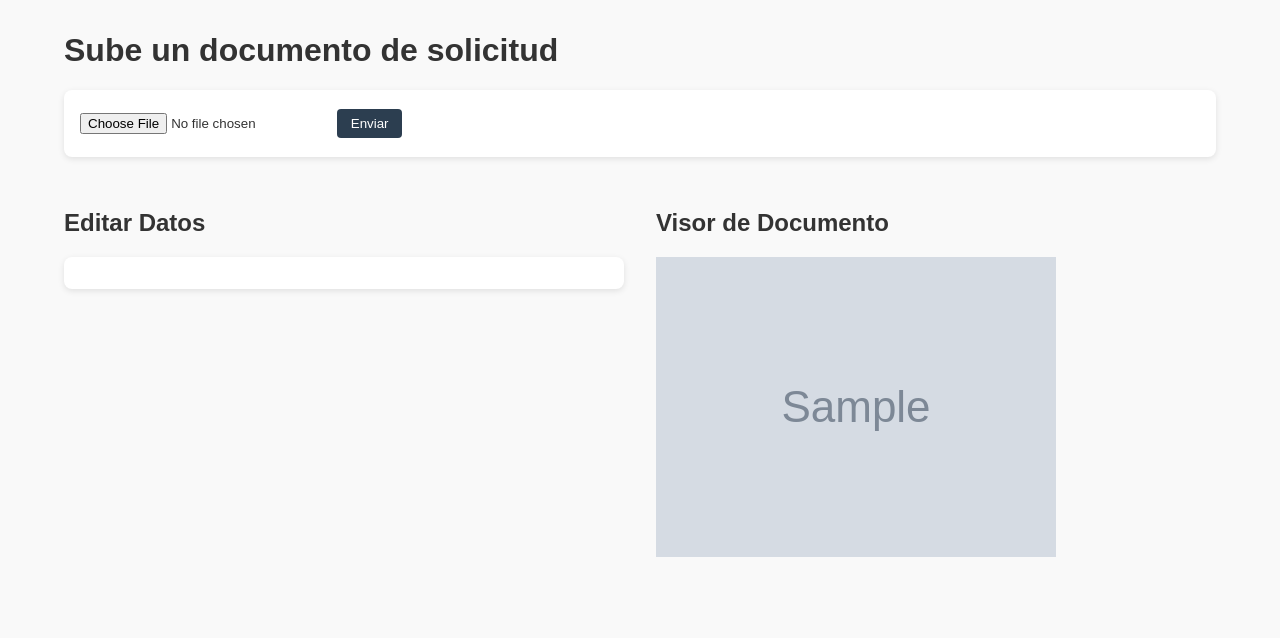
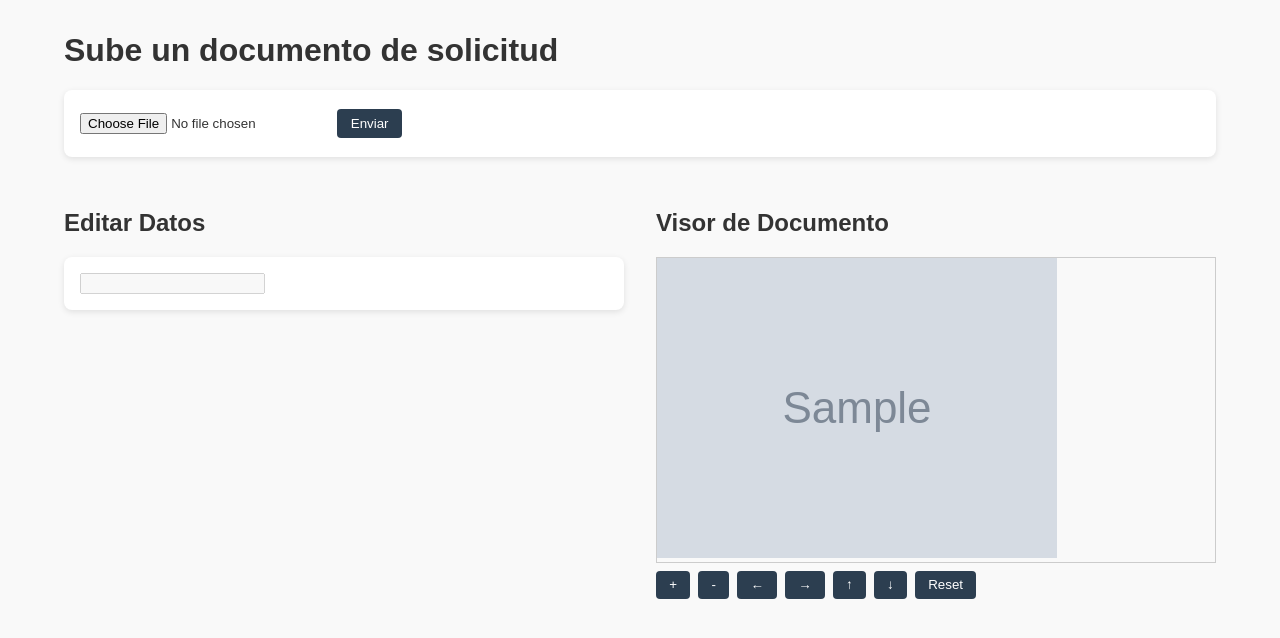
Before and after one commit to PavelBT/TFM, a Flask app: template web/templates/index.html in a window 1280 px wide. Shown: the part 34-672 px from the top of the page. Run offline with Flask 3, Linux system fonts and the light colour scheme; the template is opened without the code that fills it: most values are stand-ins (such as "Sample title", 1, 10 or a date in 2020); grey boxes marked "Sample" are stand-in pictures; parts of the project's set-up code (start-up, migrations or seed data) failed here and were passed over; some libraries are stand-ins or nearby versions.

Commit message:
Improve loading UI with placeholder, opacity and controls

```diff
--- a/web/static/main.css
+++ b/web/static/main.css
@@ -90,6 +90,7 @@ button {
 
 .result-container { display: flex; gap: 2em; }
 .form-section { position: relative; }
+.form-section.loading { background: rgba(0,0,0,0.05); }
 
 @media (max-width: 768px) {
     .result-container { flex-direction: column; }
@@ -97,8 +98,11 @@ button {
 
 .form-section, .preview-section { flex: 1; }
 
-#image-container { overflow: hidden; cursor: grab; }
+#image-container { overflow: hidden; cursor: grab; border: 1px solid #ccc; }
 #image-container img { transform-origin: top left; }
+
+#zoom-pan-controls { margin-top: 0.5em; }
+#zoom-pan-controls button { margin-right: 0.25em; }
 
 table { width: 100%; border-collapse: collapse; }
 th, td { padding: 0.5em; border: 1px solid #ddd; text-align: left; }
--- a/web/static/main.js
+++ b/web/static/main.js
@@ -32,14 +32,17 @@ function renderFields(data, prefix = '') {
 function showPreview(file) {
     const previewArea = document.getElementById('preview-area');
     previewArea.innerHTML = '';
+    const controls = document.getElementById('zoom-pan-controls');
     if (file.type === 'application/pdf') {
         const url = URL.createObjectURL(file);
         previewArea.innerHTML = `<iframe src="${url}" width="100%" height="600px"></iframe>`;
+        if (controls) controls.style.display = 'none';
     } else {
         const reader = new FileReader();
         reader.onload = e => {
             previewArea.innerHTML = `<div id="image-container"><img id="preview-image" ` +
                 `src="${e.target.result}" alt="Documento" style="max-width:100%;" /></div>`;
+            if (controls) controls.style.display = 'block';
             setupImagePanZoom();
         };
         reader.readAsDataURL(file);
@@ -58,6 +61,7 @@ function setupUploadForm() {
         document.getElementById('spinner').style.display = 'block';
         document.getElementById('result-container').style.display = 'flex';
         document.getElementById('save-btn').style.display = 'none';
+        document.querySelector('.form-section').classList.add('loading');
 
         showPreview(file);
         const fileUrl = await fileToDataURL(file);
@@ -77,10 +81,12 @@ function setupUploadForm() {
             document.getElementById('form-area').innerHTML = renderFields(data.fields);
             document.getElementById('spinner').style.display = 'none';
             document.getElementById('save-btn').style.display = 'block';
+            document.querySelector('.form-section').classList.remove('loading');
             setupSaveButton(window.formType, window.currentFileUrl);
         } catch (err) {
             console.error(err);
             document.getElementById('spinner').style.display = 'none';
+            document.querySelector('.form-section').classList.remove('loading');
             alert('Error al procesar el documento');
         }
     });
@@ -161,6 +167,18 @@ function setupImagePanZoom() {
     window.addEventListener('mouseup', () => {
         dragging = false;
     });
+
+    const controls = document.getElementById('zoom-pan-controls');
+    if (controls) {
+        controls.style.display = 'block';
+        controls.querySelector('#zoom-in').onclick = () => { scale = Math.min(scale + 0.1, 3); updateTransform(); };
+        controls.querySelector('#zoom-out').onclick = () => { scale = Math.max(scale - 0.1, 0.5); updateTransform(); };
+        controls.querySelector('#pan-left').onclick = () => { panX -= 20; updateTransform(); };
+        controls.querySelector('#pan-right').onclick = () => { panX += 20; updateTransform(); };
+        controls.querySelector('#pan-up').onclick = () => { panY -= 20; updateTransform(); };
+        controls.querySelector('#pan-down').onclick = () => { panY += 20; updateTransform(); };
+        controls.querySelector('#reset-pan-zoom').onclick = () => { scale = 1; panX = 0; panY = 0; updateTransform(); };
+    }
 }
 
 function init(formType, fileUrl) {
--- a/web/templates/index.html
+++ b/web/templates/index.html
@@ -6,11 +6,11 @@
         <input type="file" name="document" accept="image/*,.pdf" required>
         <button type="submit">Enviar</button>
     </form>
-    <div id="result-container" class="result-container" {% if not fields %}style="display:none;"{% endif %}>
-        <div class="form-section">
-            <div id="spinner"></div>
-            <h2>Editar Datos</h2>
-            <form id="edit-form">
+        <div id="result-container" class="result-container" {% if not fields %}style="display:none;"{% endif %}>
+            <div class="form-section">
+                <div id="spinner"></div>
+                <h2>Editar Datos</h2>
+                <form id="edit-form">
                 <div id="form-area">
                 {% if fields %}
                     {% macro render_form(data, prefix='') %}
@@ -33,6 +33,8 @@
                     </div>
                     {% endmacro %}
                     {{ render_form(fields) }}
+                {% else %}
+                    <input id="placeholder-field" type="text" disabled>
                 {% endif %}
                 </div>
                 <button type="button" id="save-btn" {% if not fields %}style="display:none;"{% endif %}>Guardar</button>
@@ -51,6 +53,15 @@
                 {% endif %}
             {% endif %}
             </div>
+            <div id="zoom-pan-controls" style="display:none;">
+                <button type="button" id="zoom-in">+</button>
+                <button type="button" id="zoom-out">-</button>
+                <button type="button" id="pan-left">&#8592;</button>
+                <button type="button" id="pan-right">&#8594;</button>
+                <button type="button" id="pan-up">&#8593;</button>
+                <button type="button" id="pan-down">&#8595;</button>
+                <button type="button" id="reset-pan-zoom">Reset</button>
+            </div>
         </div>
     </div>
     {% if error %}
```
